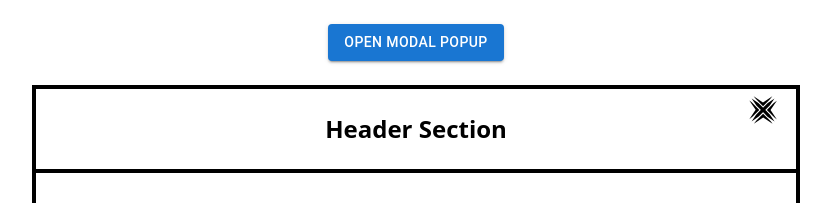
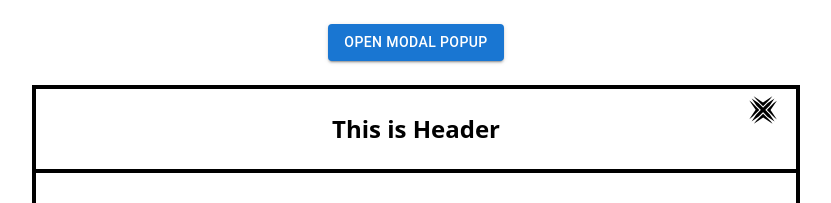
Before and after one commit to brgawande/All_25_ReactJs_projects, a React (Vite) app: page / in a window 1280 px wide. Both pictures are taken after a click on the button "OPEN MODAL POPUP". Shown: the top 203 px of the page, without its empty margins (224-1055 px from the left). Built offline with nearby package versions, Linux system fonts and the light colour scheme.

Commit message:
modal updated

```diff
--- a/src/components/11_Modal_Popup/ModalPopUp.jsx
+++ b/src/components/11_Modal_Popup/ModalPopUp.jsx
@@ -16,7 +16,13 @@ const ModalPopUp = () => {
         </Button>
       </div>
       {/* yaha pe handleClose call honga aur phir function call honga */}
-      {isOpen && <PopupContaiuner isOpen={isOpen} handleClose={handleClose} />}
+      {isOpen && (
+        <PopupContaiuner
+          isOpen={isOpen}
+          handleClose={handleClose}
+          header={"This is Header"}
+        />
+      )}
     </div>
   );
 };
--- a/src/components/11_Modal_Popup/PopupContaiuner.jsx
+++ b/src/components/11_Modal_Popup/PopupContaiuner.jsx
@@ -1,7 +1,7 @@
 import React from "react";
 import { GiSplitCross } from "react-icons/gi";
 
-const PopupContaiuner = ({ isOpen, handleClose }) => {
+const PopupContaiuner = ({ isOpen, handleClose, header }) => {
   if (!isOpen) return null;
   return (
     <div>
@@ -12,7 +12,7 @@ const PopupContaiuner = ({ isOpen, handleClose }) => {
           className="absolute right-5 top-2 text-3xl"
         />
         <div className="header bb py-6 dflex">
-          <h1 className="text-2xl font-bold">Header Section</h1>
+          <h1 className="text-2xl font-bold">{`${header}`}</h1>
         </div>
         <div className="body bb py-20 dflex">
           <h1 className="text-2xl font-bold">Body Section</h1>
```
